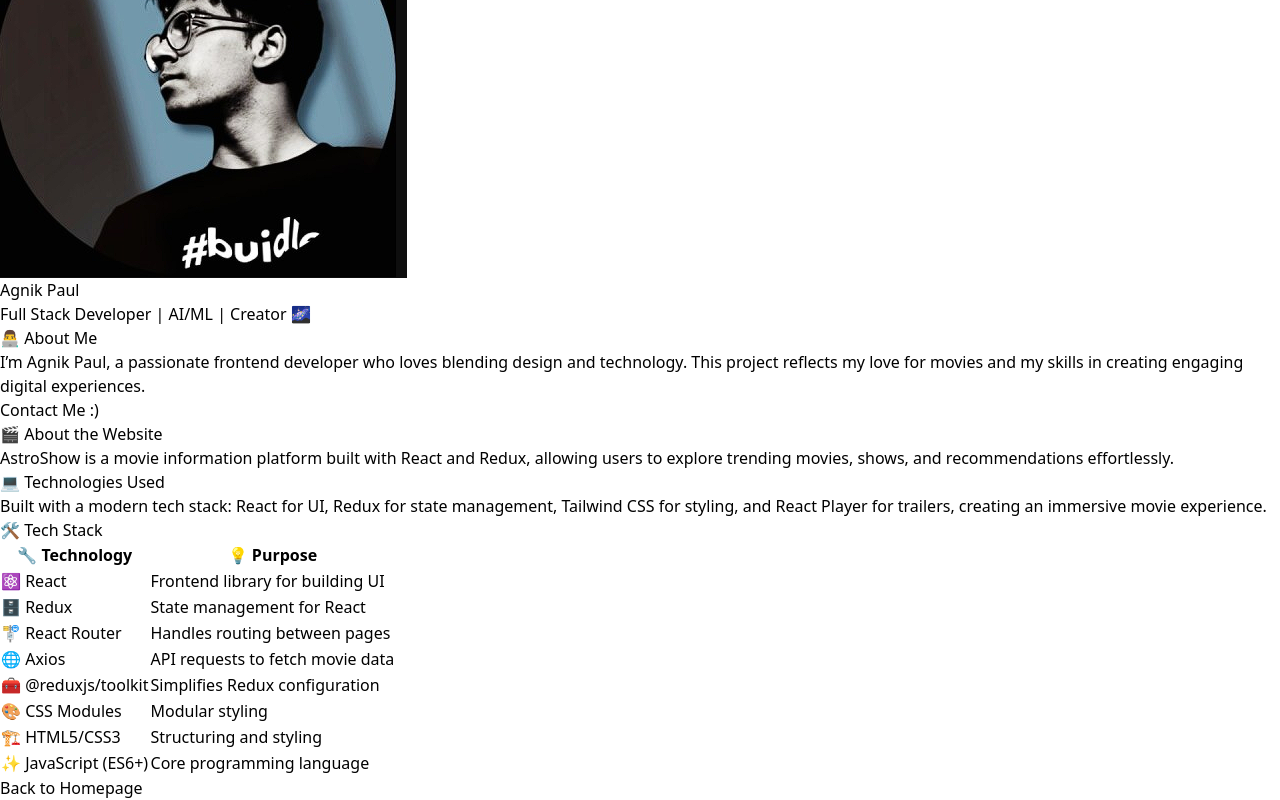
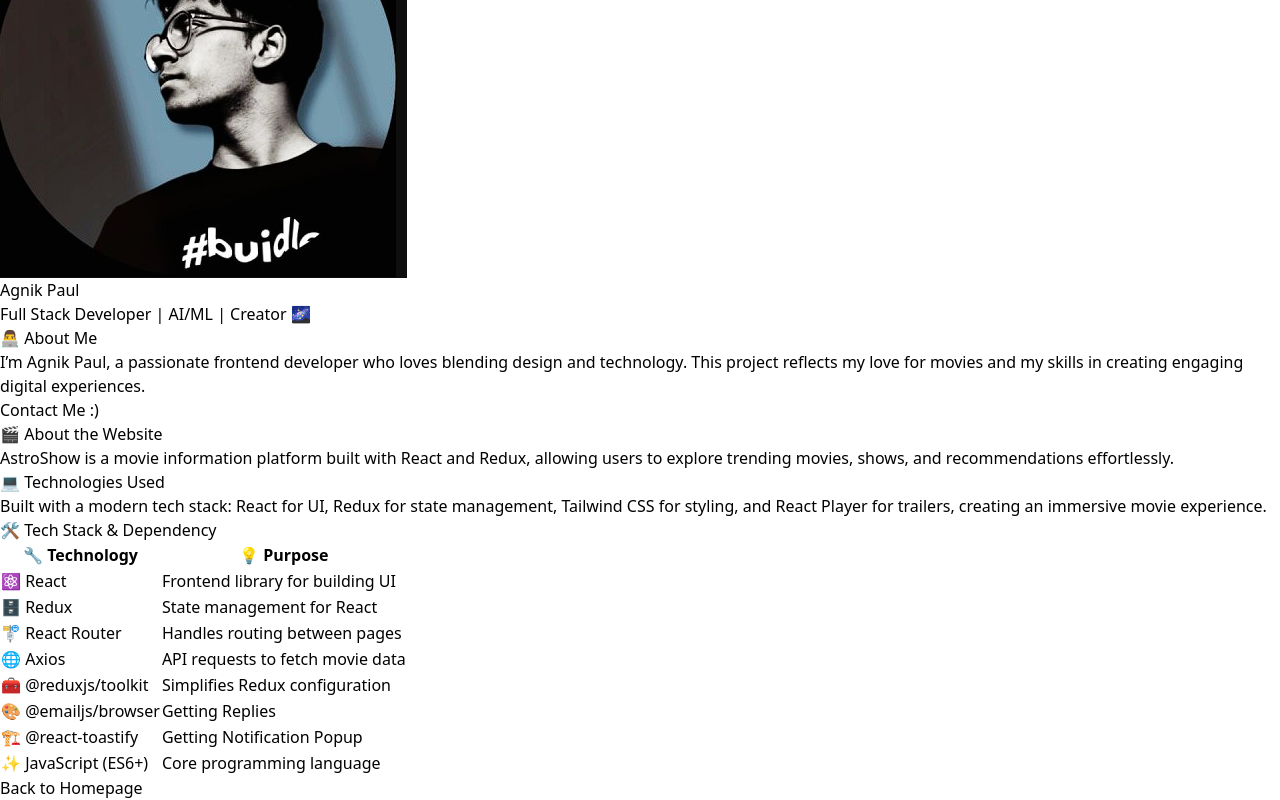
Before and after one commit to Agnik47/AstroShow---Movie-Web, a React (Vite) app: page /about in a window 1280 px wide. Shown: the part 275-1075 px from the top of the page. Built offline with nearby package versions, Linux system fonts and the light colour scheme.

Commit message:
Add Error page

```diff
--- a/package.json
+++ b/package.json
@@ -10,6 +10,7 @@
     "preview": "vite preview"
   },
   "dependencies": {
+    "@emailjs/browser": "^4.4.1",
     "@reduxjs/toolkit": "^2.3.0",
     "axios": "^1.7.7",
     "react": "^18.3.1",
@@ -18,6 +19,7 @@
     "react-player": "^2.16.0",
     "react-redux": "^9.1.2",
     "react-router-dom": "^6.27.0",
+    "react-toastify": "^10.0.6",
     "typewriter-effect": "^2.21.0"
   },
   "devDependencies": {
--- a/src/components/About.jsx
+++ b/src/components/About.jsx
@@ -56,7 +56,7 @@ const About = () => {
 
         {/* Tech Stack Table */}
         <div className="overflow-x-auto">
-          <h2 className="text-yellow-400 text-xl sm:text-2xl font-semibold mb-4 text-center">🛠️ Tech Stack</h2>
+          <h2 className="text-yellow-400 text-xl sm:text-2xl font-semibold mb-4 text-center">🛠️ Tech Stack & Dependency</h2>
           <table className="min-w-full bg-white bg-opacity-5 text-gray-300 rounded-lg shadow-lg text-xs sm:text-sm sm:mb-10">
             <thead>
               <tr className="bg-[#6556CD] text-white text-left">
@@ -86,12 +86,12 @@ const About = () => {
                 <td className="px-2 sm:px-4 py-3">Simplifies Redux configuration</td>
               </tr>
               <tr className="hover:bg-white hover:bg-opacity-10 transition-colors">
-                <td className="px-2 sm:px-4 py-3">🎨 CSS Modules</td>
-                <td className="px-2 sm:px-4 py-3">Modular styling</td>
+                <td className="px-2 sm:px-4 py-3">🎨 @emailjs/browser</td>
+                <td className="px-2 sm:px-4 py-3">Getting Replies</td>
               </tr>
               <tr className="hover:bg-white hover:bg-opacity-10 transition-colors">
-                <td className="px-2 sm:px-4 py-3">🏗️ HTML5/CSS3</td>
-                <td className="px-2 sm:px-4 py-3">Structuring and styling</td>
+                <td className="px-2 sm:px-4 py-3">🏗️ @react-toastify</td>
+                <td className="px-2 sm:px-4 py-3">Getting Notification Popup</td>
               </tr>
               <tr className="hover:bg-white hover:bg-opacity-10 transition-colors">
                 <td className="px-2 sm:px-4 py-3">✨ JavaScript (ES6+)</td>
--- a/src/components/Contact.jsx
+++ b/src/components/Contact.jsx
@@ -1,10 +1,32 @@
-import React from 'react';
+import React, { useRef } from 'react';
 import { useNavigate } from 'react-router-dom';
+import emailjs from '@emailjs/browser';
+import { ToastContainer, toast } from 'react-toastify';
+import 'react-toastify/dist/ReactToastify.css';
 import BackVideo from "../accets/BackVideo.mp4";
 import ProfilePic from "../accets/ProfilePic.png";
 
 const Contact = () => {
     const navigate = useNavigate();
+    const form = useRef();
+
+    const sendEmail = (e) => {
+        e.preventDefault();
+
+        emailjs.sendForm(
+            'service_vxftqaj',
+            'template_c1amcd7',
+            form.current,
+            'RrREuQ2UAoBfaHTjH'
+        ).then(
+            () => {
+                toast.success('Message sent successfully!');
+            },
+            (error) => {
+                toast.error('Failed to send the message, please try again later.');
+            }
+        );
+    };
 
     return (
         <div className="contact-container relative flex flex-col items-center justify-center min-h-screen w-full text-white">
@@ -17,6 +39,9 @@ const Contact = () => {
             {/* Dark Overlay */}
             <div className="absolute top-0 left-0 w-full h-full bg-black opacity-60 z-10"></div>
 
+            {/* Toast Container */}
+            <ToastContainer position="top-center" autoClose={3000} hideProgressBar={false} />
+
             {/* Contact Info with Profile Picture */}
             <div className="relative z-20 flex flex-col md:flex-row items-center space-y-8 md:space-y-0 md:space-x-8 p-6 text-center md:text-left max-w-3xl bg-white bg-opacity-10 rounded-lg shadow-lg">
                 {/* Profile Picture */}
@@ -28,11 +53,8 @@ const Contact = () => {
 
                 {/* Profile Information and Social Links */}
                 <div className="flex flex-col items-center md:items-start space-y-4">
-                    {/* Name and College Information */}
                     <h1 className="text-3xl font-bold text-white">Agnik Paul</h1>
                     <p className="text-gray-300 text-lg">BSc Physics with Computer Science | Kristujayanti College | 2nd Year</p>
-
-                    {/* Contact Details */}
                     <div className="flex flex-col space-y-2 text-left">
                         <p className="flex items-center space-x-2 text-gray-300">
                             <i className="ri-phone-line text-[#6556CD]"></i>
@@ -43,40 +65,27 @@ const Contact = () => {
                             <span>agnikpaul0020@gmail.com</span>
                         </p>
                     </div>
-
-                    {/* Social Links */}
-                    <div className="flex space-x-4 text-2xl mt-2">
-                        <a href="www.linkedin.com/in/agnik-paul-433a23274" target='_blank' className="text-gray-300 hover:text-[#6556CD]" aria-label="LinkedIn">
-                            <i className="ri-linkedin-fill"></i>
-                        </a>
-                        <a href="https://github.com/Agnik47" target='_blank' className="text-gray-300 hover:text-[#6556CD]" aria-label="GitHub">
-                            <i className="ri-github-fill"></i>
-                        </a>
-                        <a href="https://x.com/realagnik" target='_blank' className="text-gray-300 hover:text-[#6556CD]" aria-label="Twitter">
-                            <i className="ri-twitter-fill"></i>
-                        </a>
-                        <a href="#" target='_blank' className="text-gray-300 hover:text-[#6556CD]" aria-label="Discord">
-                            <i className="ri-discord-fill"></i>
-                        </a>
-                    </div>
                 </div>
             </div>
 
             {/* Contact Form */}
             <div className="relative z-20 mt-10 w-full max-w-md p-6 bg-white bg-opacity-10 rounded-lg shadow-lg">
                 <h2 className="text-2xl font-semibold text-center text-white">Get in Touch</h2>
-                <form className="flex flex-col space-y-4 mt-4">
+                <form ref={form} onSubmit={sendEmail} className="flex flex-col space-y-4 mt-4">
                     <input
                         type="text"
+                        name="user_name"
                         placeholder="Your Name"
                         className="p-3 rounded-lg bg-gray-800 text-white focus:outline-none focus:ring-2 focus:ring-[#6556CD]"
                     />
                     <input
                         type="email"
+                        name="user_email"
                         placeholder="Your Email"
                         className="p-3 rounded-lg bg-gray-800 text-white focus:outline-none focus:ring-2 focus:ring-[#6556CD]"
                     />
                     <textarea
+                        name="message"
                         placeholder="Your Message"
                         className="p-3 rounded-lg bg-gray-800 text-white focus:outline-none focus:ring-2 focus:ring-[#6556CD] h-32 resize-none"
                     ></textarea>
--- a/src/components/Home.jsx
+++ b/src/components/Home.jsx
@@ -84,8 +84,7 @@ const Home = () => {
           data={trending}
           categories={categories}
           setCategories={setCategories}
-        />
-      </div>
+        /></div>
     </>
   ) : (
     <Loader name={"Loading..."} />
--- a/src/partials/Cards.jsx
+++ b/src/partials/Cards.jsx
@@ -7,7 +7,7 @@ const Cards = ({ data, title, ratingClass }) => {
   const [rating, setRating] = useState(true);
 
   return (
-    <div className="grid mt-6 grid-cols-1 md:grid-cols-3 lg:grid-cols-6 gap-6 bg-[#1F1E24] px-[2vw]">
+    <div className="grid mt-6 grid-cols-1 md:grid-cols-3 lg:grid-cols-5 gap-6 bg-[#1F1E24] px-[2vw]">
       {data.map((card, index) => {
         // Determine the image path from the available options
 
```
Also changed, not shown: 1 other file (tests, documents, lock files or other folders).
